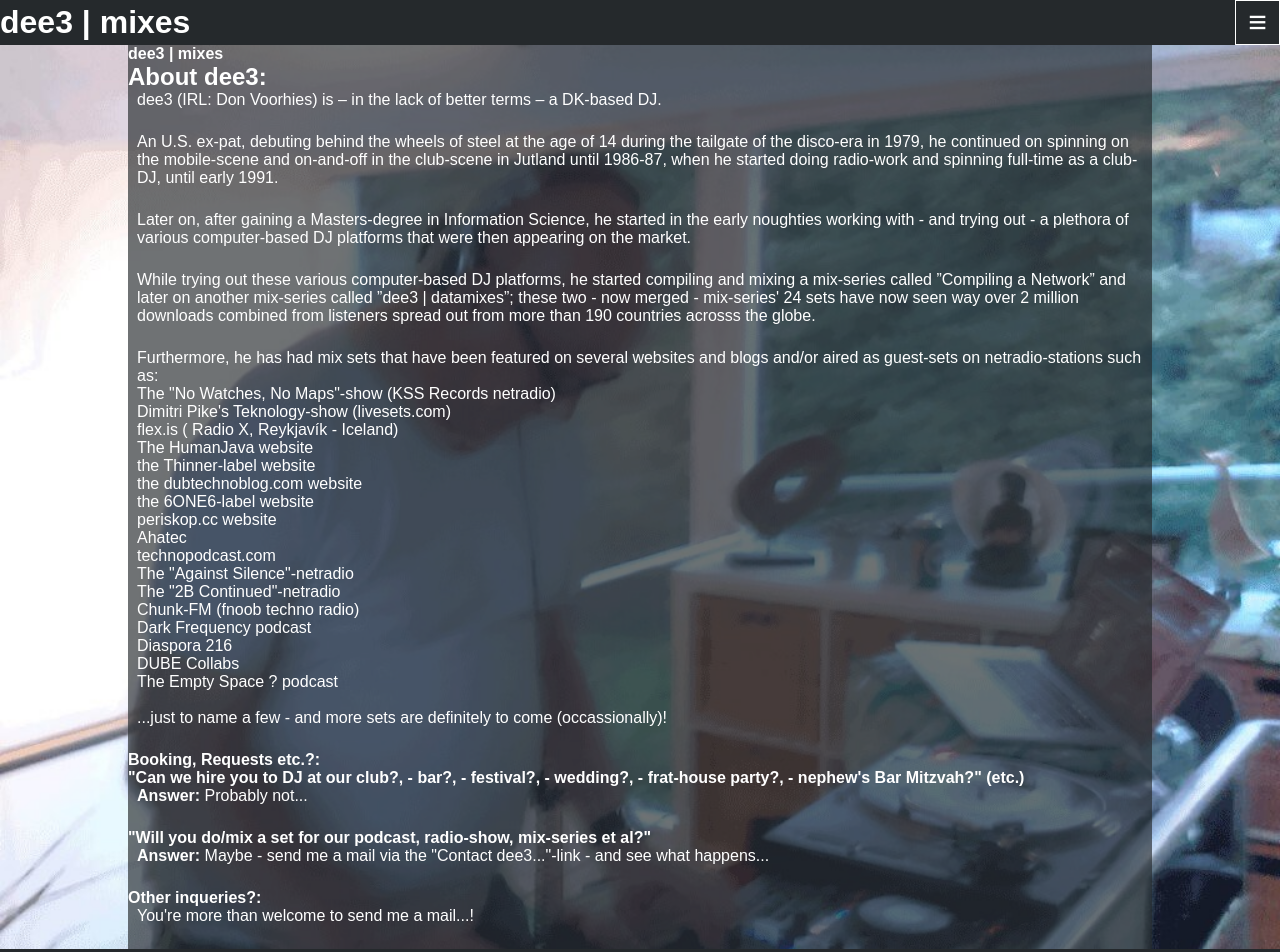
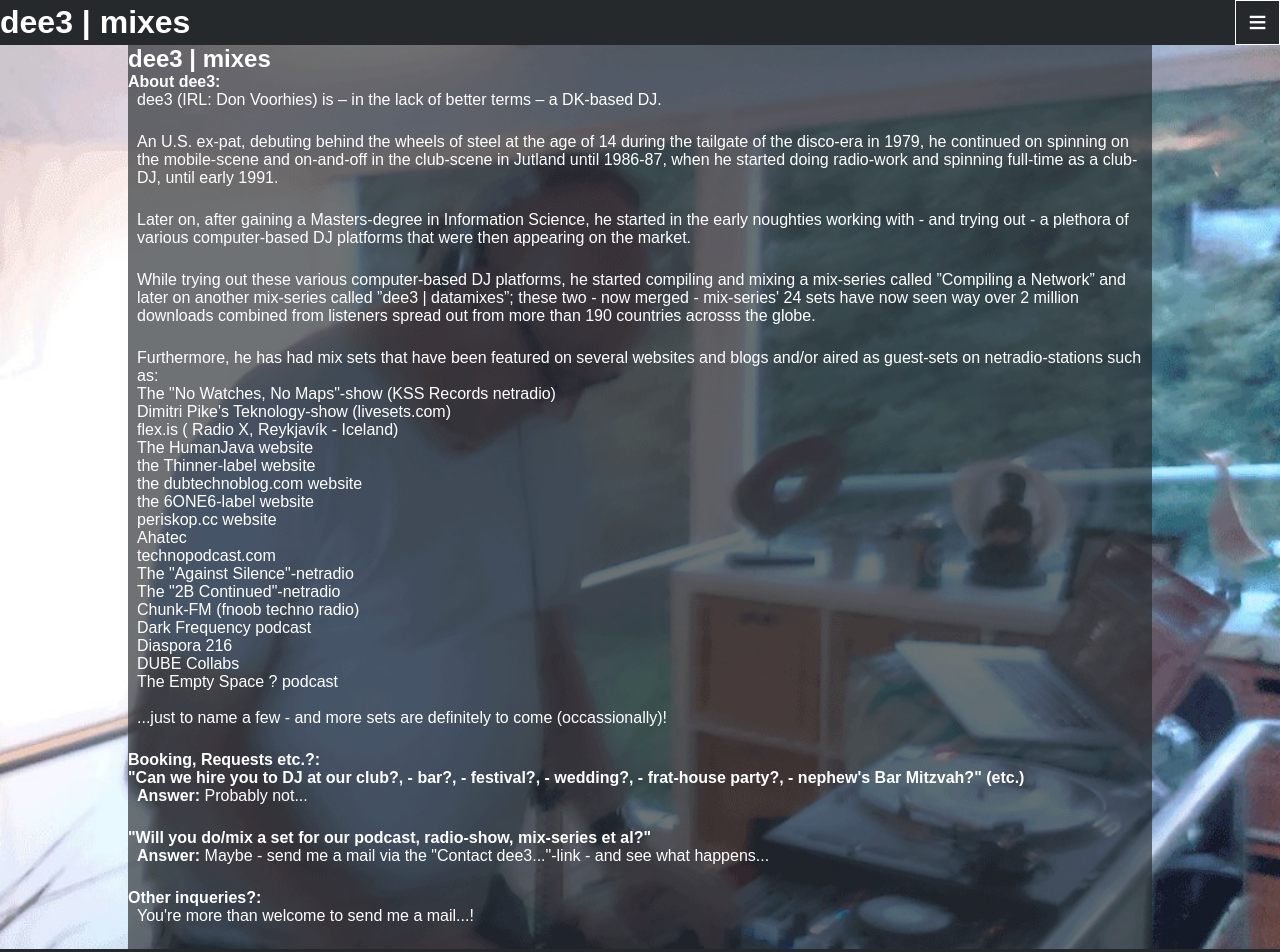
Before and after one commit to donvoorhies/dee3-pwa-v2, a browser extension: page about.html in a window 1280 px wide. Shown: the top 952 px of the page. Drawn offline with nearby package versions, Linux system fonts and the light colour scheme; a script that the page names is missing.

Commit message:
Update about.html

```diff
--- a/about.html
+++ b/about.html
@@ -37,9 +37,9 @@ section p a{text-decoration: underline;font-weight:700}
 Play dee3&acute;s sets...
 </a></li><li><a class="funk" href="about.html" title="About dee3">About dee3...</a></li><li><a class="funk" href="mailto:dee3.mixes@gmail.com" title="Contact dee3">Contact dee3...</a></li><li><a class="funk" href="tos.html" title="About this PWA (Technical & Legal-stuff)">About this PWA (Technical- &amp; Legal Stuff...)</a></li></ul></nav>
 <section>
-<h1>dee3 | mixes</h1>
+<h2>dee3 | mixes</h2>
 <article>
-<h2>About dee3:</h2>
+<h3>About dee3:</h3>
 <p>dee3 (IRL: Don Voorhies) is – in the lack of better terms – a DK-based DJ.</p>
 <p>An U.S. ex-pat, debuting behind the wheels of steel at the age of 14 during the tailgate of the disco-era in 1979,
 he continued on spinning on the mobile-scene and on-and-off in the club-scene in Jutland until 1986-87,
```
